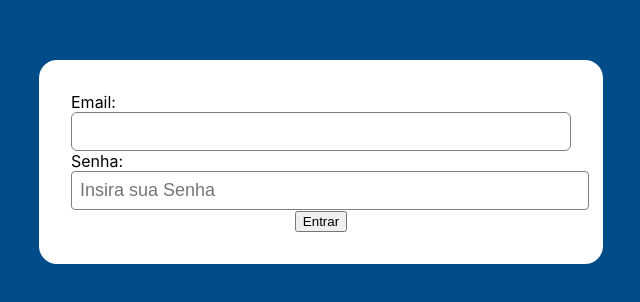
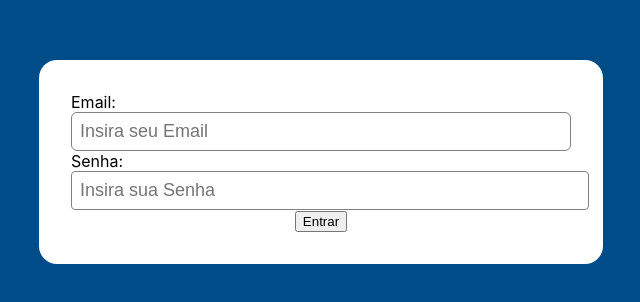
Before and after one commit to tcc-lucas-dafne/tcc-password-manager, a React (Create React App) app: page /login in a window 1280 px wide. Shown: the part 238-540 px from the top of the page, without its empty margins (319-959 px from the left). Built offline with nearby package versions, Linux system fonts and the light colour scheme; no server answers.

Commit message:
fix: TextInput placeholder

```diff
--- a/src/components/TextInput/index.tsx
+++ b/src/components/TextInput/index.tsx
@@ -15,7 +15,7 @@ const TextInput = (props: ITextInputProps) => {
   return (
     <TextInputContainer>
       {props.label && <Label isRequired={!!props.isRequired}>{props.label}:</Label>}
-      <Input type={props.type || "text"} name={props.name} value={props.value} onChange={props.onChange} />
+      <Input type={props.type || "text"} name={props.name} value={props.value} onChange={props.onChange} placeholder={props.placeholder} />
     </TextInputContainer>
   )
 };
```
